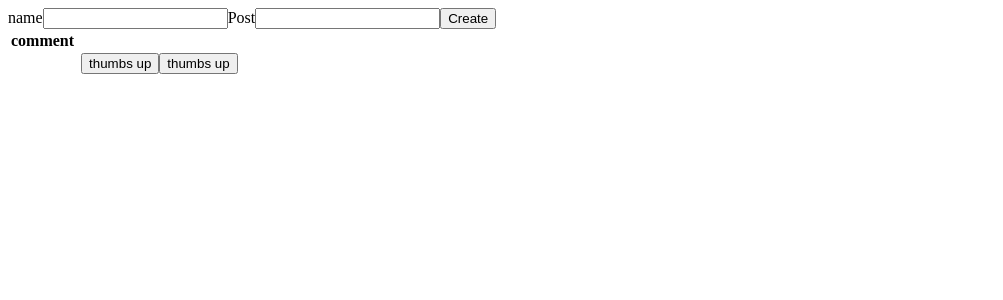
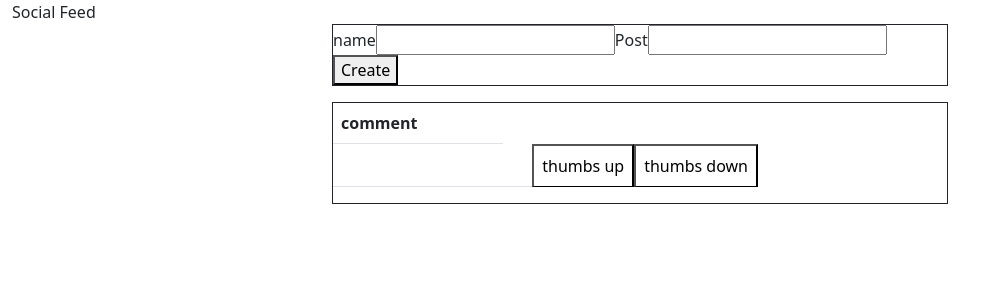
Before and after one commit to christiansquare/Reactsocialproject, a React (Create React App) app: page / in a window 1280 px wide. Shown: the top 300 px of the page, without its empty margins (0-1003 px from the left). Built offline with nearby package versions, Linux system fonts and the light colour scheme.

Commit message:
Added a border boxes arounded to Components: DisplayPost Response and AbilityTo Press.

```diff
--- a/package.json
+++ b/package.json
@@ -6,6 +6,7 @@
     "@testing-library/jest-dom": "^5.16.5",
     "@testing-library/react": "^13.4.0",
     "@testing-library/user-event": "^13.5.0",
+    "bootstrap": "^5.2.3",
     "react": "^18.2.0",
     "react-dom": "^18.2.0",
     "react-scripts": "5.0.1",
--- a/src/App.css
+++ b/src/App.css
@@ -1,38 +1,7 @@
-.App {
-  text-align: center;
+.border-box{
+  border: 1px;
+  border-style: solid;
+  border-color: dark green;
+  margin: 1 cm;
+  padding:1 cm
 }
-
-.App-logo {
-  height: 40vmin;
-  pointer-events: none;
-}
-
-@media (prefers-reduced-motion: no-preference) {
-  .App-logo {
-    animation: App-logo-spin infinite 20s linear;
-  }
-}
-
-.App-header {
-  background-color: #282c34;
-  min-height: 100vh;
-  display: flex;
-  flex-direction: column;
-  align-items: center;
-  justify-content: center;
-  font-size: calc(10px + 2vmin);
-  color: white;
-}
-
-.App-link {
-  color: #61dafb;
-}
-
-@keyframes App-logo-spin {
-  from {
-    transform: rotate(0deg);
-  }
-  to {
-    transform: rotate(360deg);
-  }
-}
--- a/src/App.js
+++ b/src/App.js
@@ -1,23 +1,36 @@
-import React, { useState } from 'react';
-import AbilitytoPress from './Components/AbilityToPress';
-import DisplayPostResponse from './Components/DisplayPostResponse';
+import React, { useState } from "react";
+import AbilitytoPress from "./Components/AbilityToPress";
+import DisplayPostResponse from "./Components/DisplayPostResponse";
+import "./App.css";
 
-function App(){
+function App() {
+  const [UserId, setUserId] = useState([{ name: [""], post: [""] }]);
 
- const [UserId, setUserId] = useState([{name: [""], post: [""]}])
+  function actualuserinput(user) {
+    let tempUserId = [user, ...UserId];
 
-function actualuserinput(user){
-
-  let tempUserId = [user, ...UserId]
-
-  setUserId(tempUserId)
-}
-
+    setUserId(tempUserId);
+  }
 
   return (
-    <div>
-         <AbilitytoPress AbilitytoPressproperty={actualuserinput}/>
-         <DisplayPostResponse DisplayPostResponseProperty={UserId}/>
+    <div className="container-fluid">
+      <div className="app">
+        <hi>{"Social Feed"}</hi>
+      </div>
+      <div className="row justify-content-md-center mb-3">
+        <div className="col-md-6">
+          <div className="border-box">
+            <AbilitytoPress AbilitytoPressproperty={actualuserinput} />
+          </div>
+        </div>
+      </div>
+      <div className="row justify-content-md-center">
+          <div className="col-md-6">
+            <div className="border-box">
+              <DisplayPostResponse DisplayPostResponseProperty={UserId} />
+            </div>
+          </div>
+      </div>
     </div>
   );
 }
--- a/src/Components/DisplayPostResponse.jsx
+++ b/src/Components/DisplayPostResponse.jsx
@@ -2,14 +2,21 @@ import React, { useImperativeHandle, useState } from 'react';
 
 
 const DisplayPostResponse = (props) => {
+    function HandleMySubmitButtonPlease(event) {
+        event.preventDefault();
+
+
+        };
 
 
     return (
         <div>
-            <table>
+
+        <div onSubmit={HandleMySubmitButtonPlease}>
+            <table className='table'>
                 <thead>
                 <tr>
-                     <th>comment</th>
+                     <th>{'comment'}</th>
                 </tr>
                 </thead>
                 <tbody>
@@ -18,13 +25,14 @@ const DisplayPostResponse = (props) => {
                     <tr>
                         <td>{input.name}</td>
                         <td>{input.post}</td>
-                        <button type='submit'>thumbs up</button><button type='submit'>thumbs up</button>
+                        <button type='submit'>thumbs up</button><button type='submit'>thumbs down</button>
                     </tr>
                     );
                   })}
                 </tbody>
             </table>
         </div>
+        </div>
         );
 
  }
--- a/src/index.js
+++ b/src/index.js
@@ -1,6 +1,7 @@
 import React from 'react';
 import ReactDOM from 'react-dom/client';
 import App from './App';
+import 'bootstrap/dist/css/bootstrap.min.css';
 
 const root = ReactDOM.createRoot(document.getElementById('root'));
 root.render(
```
Also changed, not shown: src/Components/CustomButton.css (added), src/Components/CustomButton.jsx (added), src/Components/Styles.css (added), 1 other file (tests, documents, lock files or other folders).
